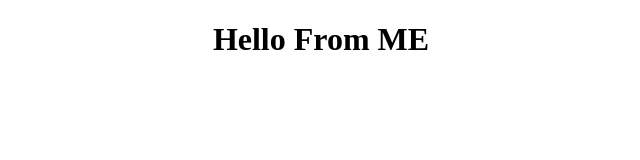
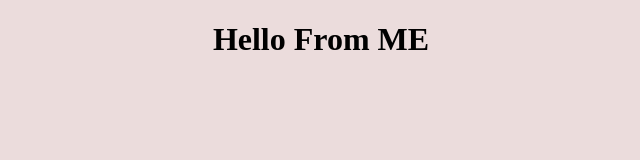
Before and after one commit to rakib05r/rokibul-portfolio.github.io, a plain HTML site: page index.html in a window 1280 px wide. Shown: the whole page, without its empty margins (319-959 px from the left). Drawn offline with Linux system fonts and the light colour scheme.

Commit message:
CSS added

```diff
--- a/styles.css
+++ b/styles.css
@@ -1,3 +1,6 @@
+*{
+	background-color: #ebdcdc;
+}
 h1{
 	text-align: center;
 }
```
